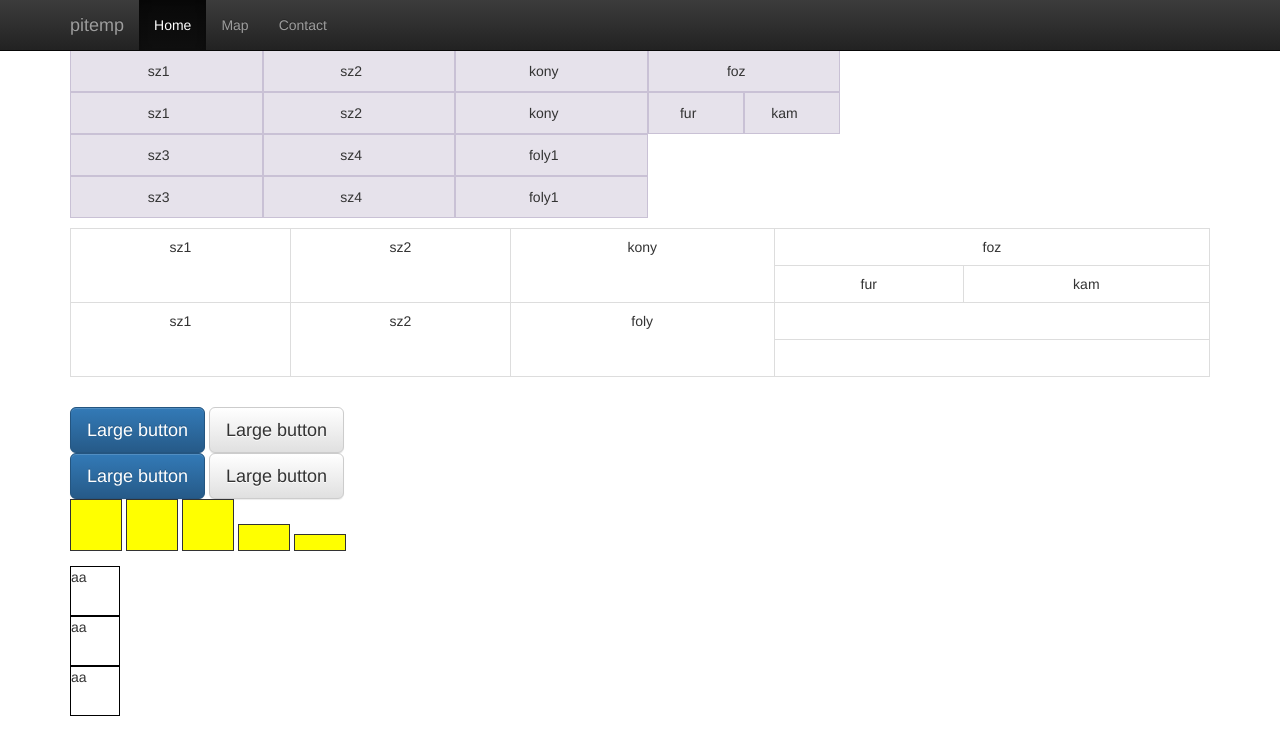
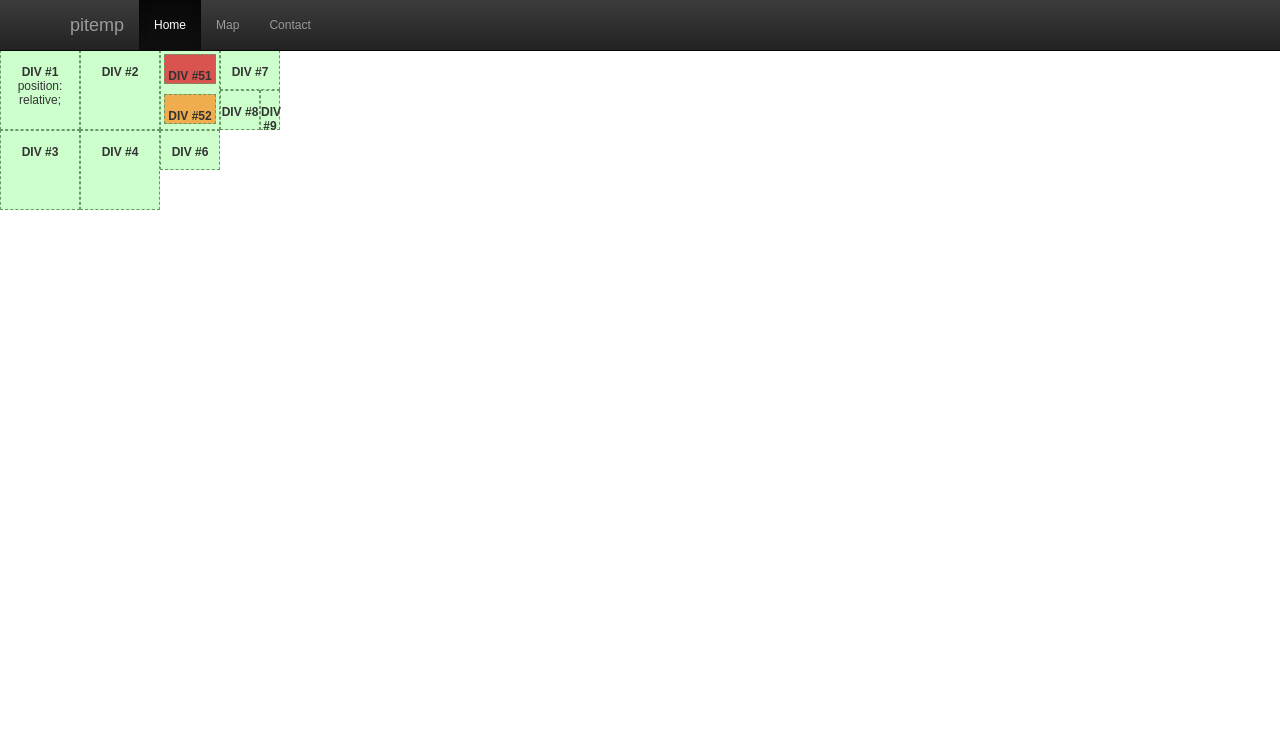
Before and after one commit to akoscomp/pitemp, a PHP site: page /map.php in a window 1280 px wide. Shown: the top 755 px of the page. Run offline with PHP 8.4, Linux system fonts and the light colour scheme; some libraries are stand-ins or nearby versions.

Commit message:
create map

```diff
--- a/data/config.json
+++ b/data/config.json
@@ -1,18 +1,4 @@
 {
     "name": "nagy.akos",
-    "tempsensorsdir": "/sys/bus/w1/devices/",
-    "tempsensors": {
-        "28-00042c66a9ff": {
-            "id": "28-00042c66a9ff",
-            "name": "Ablak"
-        },
-        "28-00042d40e2ff": {
-            "id": "28-00042d40e2ff",
-            "name": "Asztal"
-        },
-        "28-00042c641cff": {
-            "id": "28-00042c641cff",
-            "name": "Kint"
-        }
-    }
+    "tempsensorsdir": "/sys/bus/w1/devices/"
 }
--- a/map.php
+++ b/map.php
@@ -1,81 +1,116 @@
 <?php
     include 'header.php';
 ?>
-<div class="container">
-<div class="map-kozepre">
-<div class="row show-grid">
-  <div class="col-xs-2 lent">sz1</div>
-  <div class="col-xs-2">sz2</div>
-  <div class="col-xs-2">kony</div>
-  <div class="col-xs-2">foz</div>
-</div>
-<div class="row show-grid">
-  <div class="col-xs-2 fent">sz1</div>
-  <div class="col-xs-2">sz2</div>
-  <div class="col-xs-2">kony</div>
-  <div class="col-xs-1">fur</div>
-  <div class="col-xs-1">kam</div>
-</div>
-<div class="row show-grid">
-  <div class="col-xs-2">sz3</div>
-  <div class="col-xs-2">sz4</div>
-  <div class="col-xs-2">foly1</div>
-</div>
-<div class="row show-grid">
-  <div class="col-xs-2">sz3</div>
-  <div class="col-xs-2">sz4</div>
-  <div class="col-xs-2">foly1</div>
+
+<style type="text/css">
+div { font: 12px Arial; }
+span.bold { font-weight: bold; }
+#haz {
+    position: relative;
+}
+.szoba {
+   height: 80px;
+   width: 80px;
+   position: absolute;
+   border: 1px dashed #669966;
+   background-color: #ccffcc;
+   text-align: center;
+}
+#div2 {
+   top: 0px;
+   left: 80px;
+}
+#div3 {
+   top: 80px;
+   left: 0px;
+}
+#div4 {
+   top: 80px;
+   left: 80px;
+}
+#div5 {
+   top: 0px;
+   left: 160px;
+   width: 60px;
+}
+#div51 {
+   top: 3px;
+   left: 3px;
+   width: 52px;
+   height: 30px;
+   background-color: #d9534f;
+}
+#div52 {
+   top: 43px;
+   left: 3px;
+   width: 52px;
+   height: 30px;
+   background-color: #f0ad4e;
+}
+#div6 {
+   top: 80px;
+   left: 160px;
+   height: 40px;
+   width: 60px;
+}
+#div7 {
+   top: 0px;
+   left: 220px;
+   height: 40px;
+   width: 60px;
+}
+#div8 {
+   top: 40px;
+   left: 220px;
+   height: 40px;
+   width: 40px;
+}
+#div9 {
+   top: 40px;
+   left: 260px;
+   height: 40px;
+   width: 20px;
+}
+</style>
+
+<div id="haz">
+    <div id="div1" class="szoba">
+        <br /><span class="bold">DIV #1</span>
+        <br />position: relative;
+    </div>
+    <div id="div2" class="szoba">
+       <br /><span class="bold">DIV #2</span>
+    </div>
+    <div id="div3" class="szoba">
+       <br /><span class="bold">DIV #3</span>
+    </div>
+    <div id="div4" class="szoba">
+       <br /><span class="bold">DIV #4</span>
+    </div>
+    <div id="div5" class="szoba">
+       <br /><span class="bold">DIV #5</span>
+        <div id="div51" class="szoba">
+           <br /><span class="bold">DIV #51</span>
+        </div>
+        <div id="div52" class="szoba">
+           <br /><span class="bold">DIV #52</span>
+        </div>
+    </div>
+    <div id="div6" class="szoba">
+       <br /><span class="bold">DIV #6</span>
+    </div>
+    <div id="div7" class="szoba">
+       <br /><span class="bold">DIV #7</span>
+    </div>
+    <div id="div8" class="szoba">
+       <br /><span class="bold">DIV #8</span>
+    </div>
+    <div id="div9" class="szoba">
+       <br /><span class="bold">DIV #9</span>
+    </div>
 </div>
 
-</div>
 
-<p></p>
-
-<div class="table-responsive kozepre">
-<table class="table table-bordered">
-    <tr>
-        <td colspan="2" rowspan="2">sz1</td>
-        <td colspan="2" rowspan="2">sz2</td>
-        <td colspan="2" rowspan="2">kony</td>
-        <td colspan="2">foz</td>
-    </tr>
-    <tr>
-        <td>fur</td>
-        <td>kam</td>
-    </tr>
-        <tr>
-        <td colspan="2" rowspan="2">sz1</td>
-        <td colspan="2" rowspan="2">sz2</td>
-        <td colspan="2" rowspan="2">foly</td>
-        <td colspan="2" >&nbsp;</td>
-    </tr>
-    <tr>
-        <td colspan="2">&nbsp; </td>
-    </tr>
-</table>
-</div>
-
-<p></p>
-
-<div class="map-button">
-    <button type="button" class="btn btn-primary btn-lg">Large button</button>
-    <button type="button" class="btn btn-default btn-lg">Large button</button>
-    <br>
-    <button type="button" class="btn btn-primary btn-lg">Large button</button>
-    <button type="button" class="btn btn-default btn-lg">Large button</button>
-</div>
-<canvas class="szobak" width="50" height="50"></canvas>
-<canvas class="szobak" width="50" height="50"></canvas>
-<canvas class="szobak" width="50" height="50"></canvas>
-<canvas class="szobak" width="50" height="25"></canvas>
-<canvas class="szobak" width="50" height="15"></canvas>
-<p></p>
-
-<div class="kocka">aa</div>
-<div class="kocka">aa</div>
-<div class="kocka">aa</div>
-
-</div>
 <?php
     include 'footer.php';
 ?>
```
Also changed, not shown: index.php (+7 -15 lines), old/readold.php (deleted, +0 -30 lines), old/readtempsensorold.php (deleted, +0 -18 lines), test.php (added, +22 -0 lines), old/graphs/teszt.png (deleted), 7 other files.
